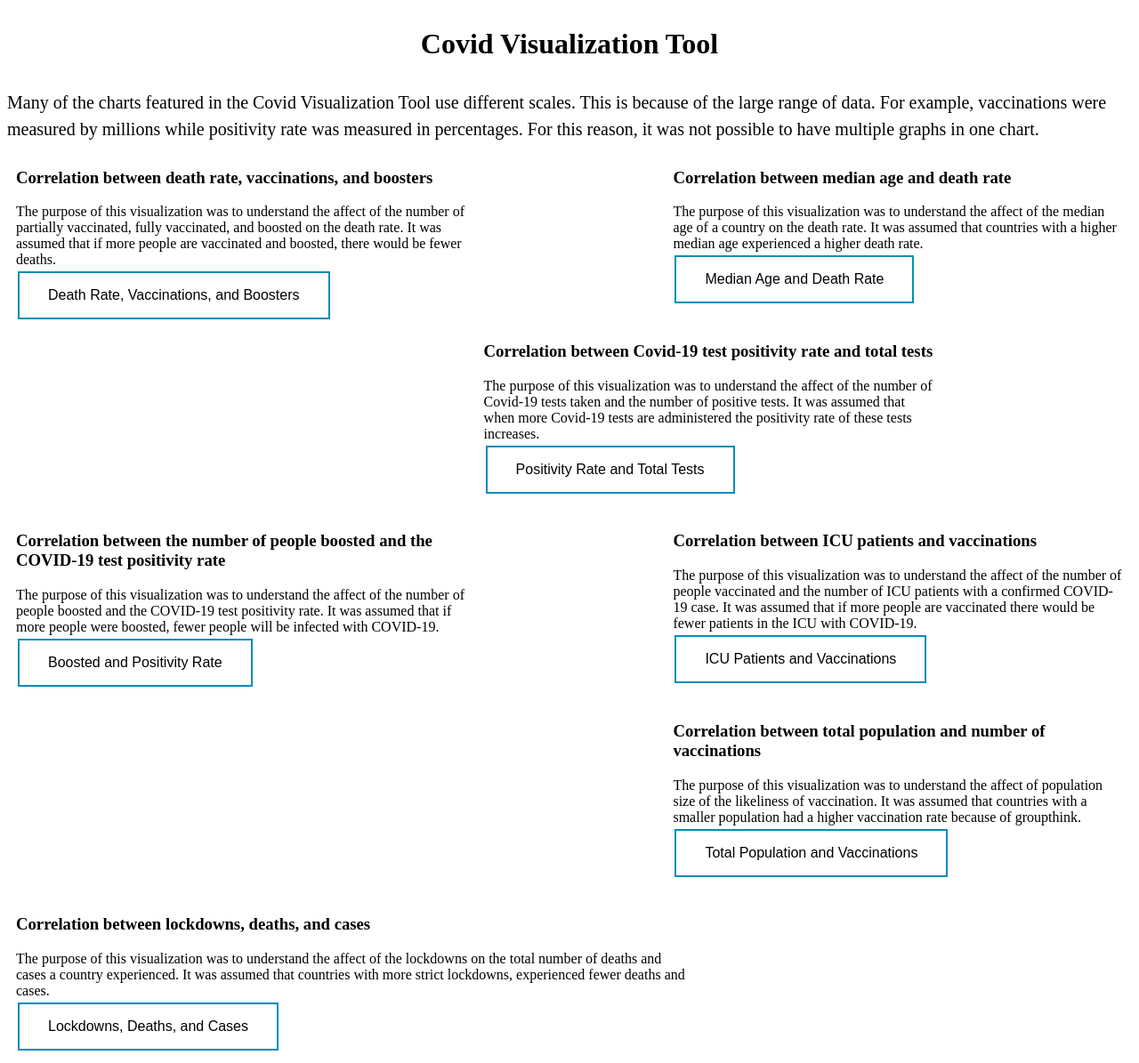
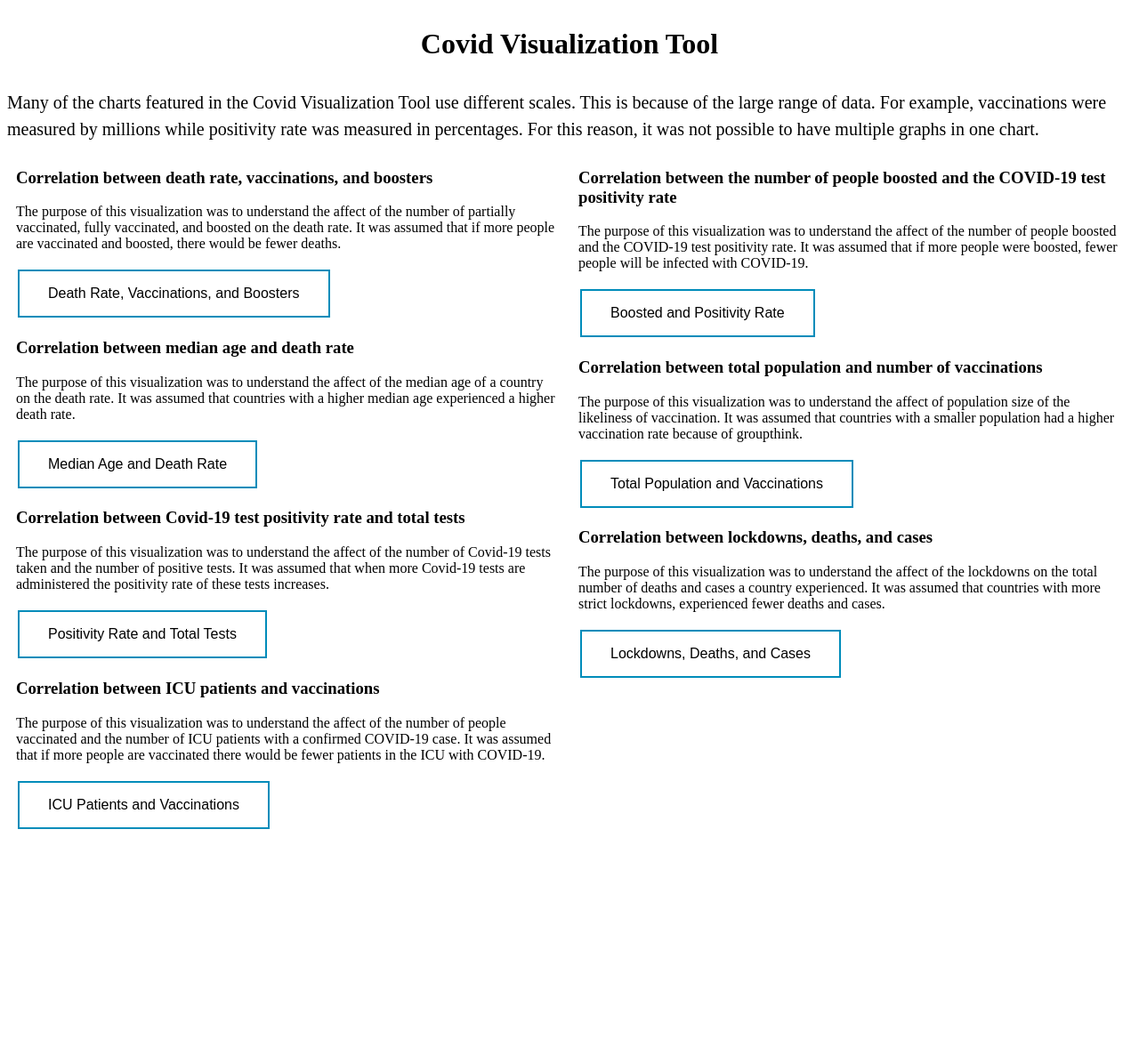
Before and after one commit to ajeukeng/gradproject, a Flask app: page / in a window 1280 px wide. Shown: the part 54-1249 px from the top of the page at 89% size. After the commit the page ends 986 px from the top, so only its background shows below. Run offline with Flask 2, Linux system fonts and the light colour scheme.

Commit message:
fixed formatting issue

```diff
--- a/src/covidVisualizationTool/app/static/css/style.css
+++ b/src/covidVisualizationTool/app/static/css/style.css
@@ -103,23 +103,13 @@ h1 {
   background-color: #008CBA;
   color: white;
 }
-.columnleft {
-  float: left;
-  width: 40%;
+
+.row {
+  display: flex;
+}
+
+/* Create two equal columns that sits next to each other */
+.column {
+  flex: 50%;
   padding: 10px;
 }
-.columnright {
-  float: right;
-  width: 40%;
-  padding: 10px;
-}
-.columnlockdown {
-  float: left;
-  width: 60%;
-  padding: 10px;
-}
-.row:after {
-  content: "";
-  display: table;
-  clear: both;
-}
--- a/src/covidVisualizationTool/app/templates/index.html
+++ b/src/covidVisualizationTool/app/templates/index.html
@@ -8,99 +8,91 @@
     by millions while positivity rate was measured in percentages. For this reason, it
     was not possible to have multiple graphs in one chart.
 </div>
-<div class="columnleft">
+<div class="row">
+
+<div class="column">
     <h3>Correlation between death rate, vaccinations, and boosters</h3>
-    <div>
+    <p>
         The purpose of this visualization was to understand the
         affect of the number of partially vaccinated, fully vaccinated,
         and boosted on the death rate. It was assumed that if more
         people are vaccinated and boosted, there would be fewer deaths.
-    </div>
+    </p>
 
 <a href="{{ url_for('vaccinated_deaths') }}">
         <button class="button button2" >Death Rate, Vaccinations, and Boosters </button>
 </a>
 
-</div>
 
-<div class="columnright">
     <h3>Correlation between median age and death rate</h3>
-    <div>
+    <p>
         The purpose of this visualization was to understand the
         affect of the median age of a country
         on the death rate. It was assumed that countries with a
         higher median age experienced a higher death rate.
-    </div>
+    </p>
 <a href="{{ url_for('median_age_death_rate') }}">
         <button class="button button2" type="button" role="button">Median Age and Death Rate </button>
 </a>
-</div>
 
-<div class="columnleft">
     <h3>Correlation between Covid-19 test positivity rate and total tests</h3>
-    <div>
+    <p>
         The purpose of this visualization was to understand the
         affect of the number of Covid-19 tests taken and the number
             of positive tests. It was assumed that when more Covid-19 tests
             are administered the positivity rate of these tests increases.
-    </div>
+    </p>
 <a href="{{ url_for('positive_rate_for_total_tests') }}">
         <button class="button button2" type="button" role="button">Positivity Rate and Total Tests </button>
 </a>
-</div>
 
-<div class="columnright">
     <h3>Correlation between ICU patients and vaccinations </h3>
-    <div>
+    <p>
         The purpose of this visualization was to understand the
         affect of the number of people vaccinated and the number of ICU
             patients with a confirmed COVID-19 case. It was assumed that if more
         people are vaccinated there would be fewer patients in the
             ICU with COVID-19.
-    </div>
+    </p>
 <a href="{{ url_for('icu_patients_vaccinations') }}">
         <button class="button button2" type="button" role="button">ICU Patients and Vaccinations </button>
 </a>
 </div>
 
-<div class="columnleft">
+<div class="column">
     <h3>Correlation between the number of people boosted and the COVID-19 test positivity rate</h3>
-    <div>
+    <p>
         The purpose of this visualization was to understand the
         affect of the number of people boosted and the COVID-19 test positivity
             rate. It was assumed that if more
         people were boosted, fewer people will be infected with COVID-19.
-    </div>
+    </p>
 <a href="{{ url_for('boosted_positive_rate') }}">
         <button class="button button2" type="button" role="button">Boosted and Positivity Rate </button>
 </a>
-</div>
 
-<div class="columnright">
     <h3>Correlation between total population and number of vaccinations</h3>
-    <div>
+    <p>
         The purpose of this visualization was to understand the
         affect of population size of the likeliness of vaccination.
         It was assumed that countries with a smaller population had a higher vaccination
         rate because of groupthink.
-    </div>
+    </p>
 <a href="{{ url_for('population_vaccinated') }}">
         <button class="button button2" type="button" role="button">Total Population and Vaccinations </button>
 </a>
-</div>
 
 
-<div class="columnlockdown">
     <h3>Correlation between lockdowns, deaths, and cases </h3>
-    <div>
+    <p>
         The purpose of this visualization was to understand the
         affect of the lockdowns on the total number of deaths and cases
         a country experienced. It was assumed that countries with
         more strict lockdowns, experienced fewer deaths and cases.
-    </div>
+    </p>
 <a href="{{ url_for('lockdown_deaths') }}">
         <button class="button button2" type="button" role="button">Lockdowns, Deaths, and Cases </button>
 </a>
 </div>
-
+</div>
 {% endblock %}
```
